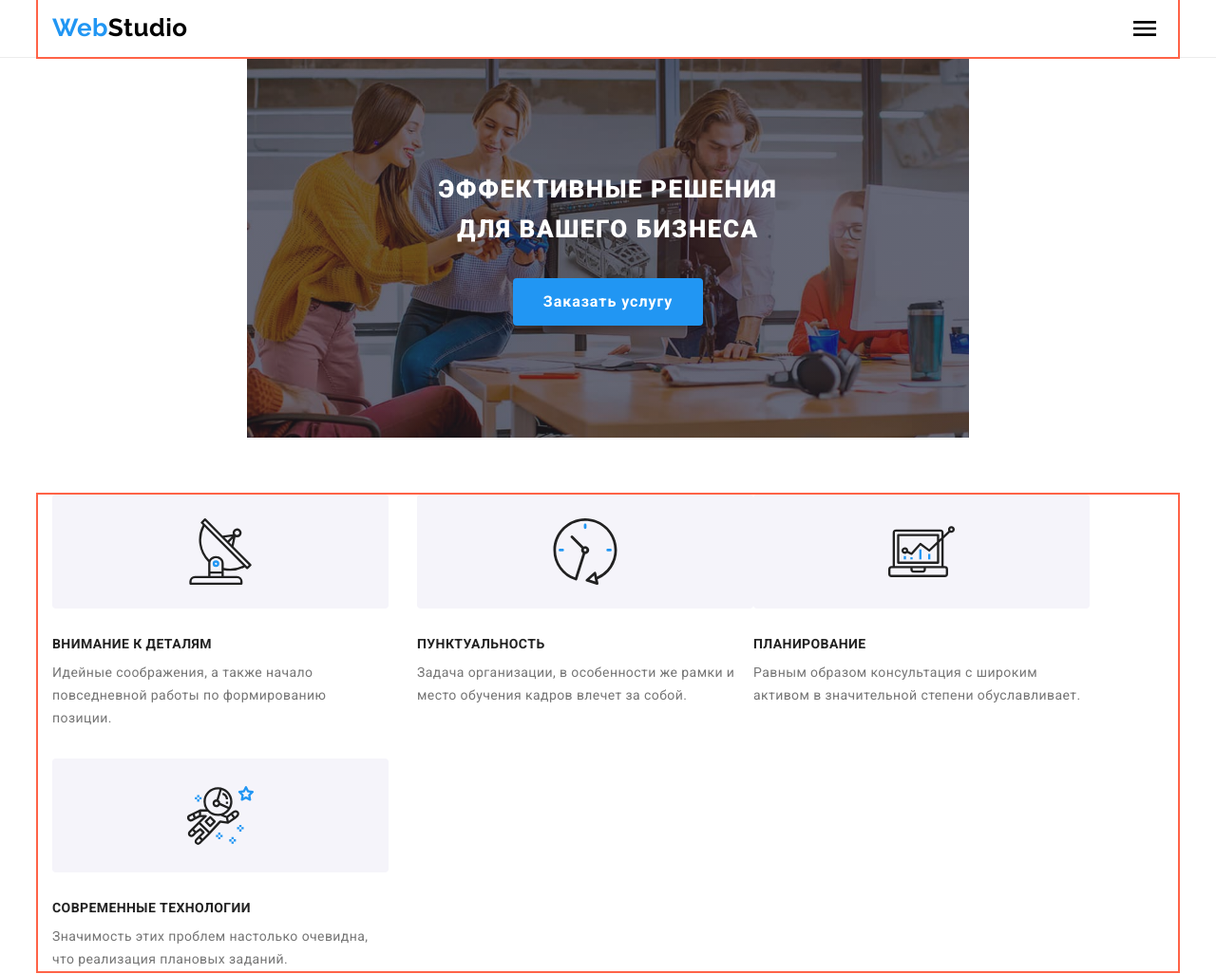
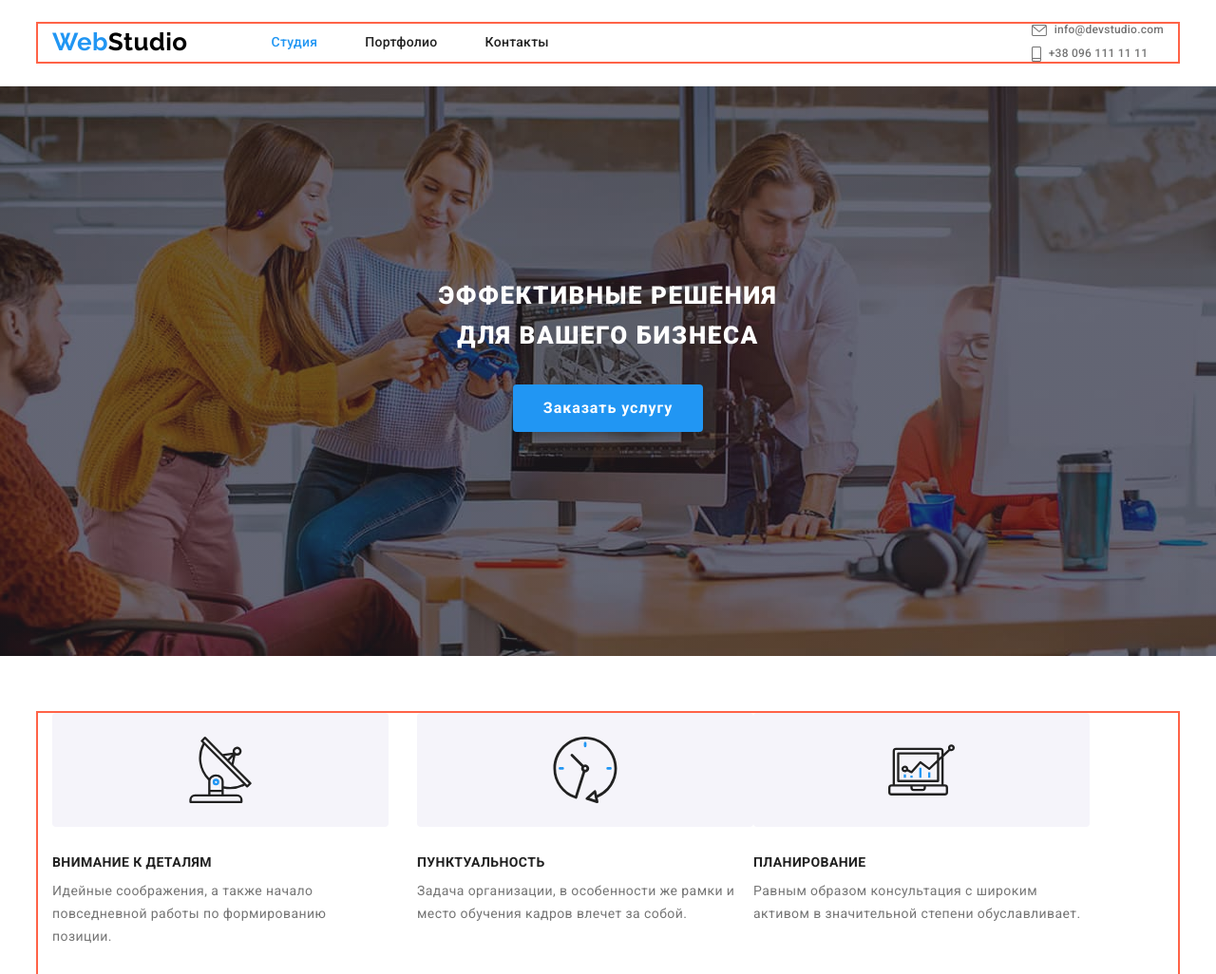
Before and after one commit to OlegNykerui/goit-markup-hw-08, a plain HTML site: page index.html in a window 1280 px wide. Shown: the top 1026 px of the page at 95% size. Drawn offline with nearby package versions, Linux system fonts and the light colour scheme.

Commit message:
Добавляю стилі таблетки

```diff
--- a/index.html
+++ b/index.html
@@ -280,7 +280,7 @@
             </li>
 
             <li class="team__items">
-              <img src="./images/img-12.jpg" alt="Фото Ольга Репина" />
+              <img class="team__img" src="./images/img-12.jpg" alt="Фото Ольга Репина" />
               <div class="team__container">
                 <h3 class="team__name">Ольга Репина</h3>
                 <p class="team__text">Frontend Developer</p>
@@ -318,7 +318,7 @@
             </li>
 
             <li class="team__items">
-              <img src="./images/img-13.jpg" alt="Фото Николай Тарасов" />
+              <img class="team__img" src="./images/img-13.jpg" alt="Фото Николай Тарасов" />
               <div class="team__container">
                 <h3 class="team__name">Николай Тарасов</h3>
                 <p class="team__text">Marketing</p>
@@ -355,7 +355,7 @@
               </div>
             </li>
             <li class="team__items">
-              <img src="./images/img-14.jpg" alt="Фото Михаил Ермаков" />
+              <img class="team__img" src="./images/img-14.jpg" alt="Фото Михаил Ермаков" />
               <div class="team__container">
                 <h3 class="team__name">Михаил Ермаков</h3>
                 <p class="team__text">UI Designer</p>
@@ -450,6 +450,7 @@
 
     <footer class="footer">
       <div class="footer__container container">
+        <div class="footer__tablet">
           <div class="footer__info">
             <a class="footer__logo--white" href="./index.html"
               ><span class="logo--web link">Web</span>Studio</a
@@ -510,6 +511,7 @@
               </li>
             </ul>
           </div>
+        </div>
 
         <form class="footer-form">
           <h2 class="footer-form__title">Подпишитесь на рассылку</h2>
--- a/sass/components/footer/_footer.scss
+++ b/sass/components/footer/_footer.scss
@@ -14,6 +14,14 @@
   display: block;
   text-align: center;
 }
+
+@media screen and (min-width: 768px) {
+  .footer__tablet {
+    display: flex;
+    justify-content: space-around;
+  }
+}
+
 .footer__info {
   // margin-right: 70px;
 }
--- a/sass/components/footer/_form-footer.scss
+++ b/sass/components/footer/_form-footer.scss
@@ -17,6 +17,11 @@
 
 .footer-form__box {
   // display: flex;
+  @media screen and (min-width: 768px) {
+    flex-direction: column;
+    display: flex;
+    align-items: center;
+  }
 }
 
 .footer-form__input {
@@ -31,4 +36,8 @@
   outline: transparent;
 
   margin-bottom: 20px;
+
+  @media screen and (min-width: 768px) {
+    width: 450px;
+  }
 }
--- a/sass/components/header/_contacts.scss
+++ b/sass/components/header/_contacts.scss
@@ -2,6 +2,11 @@
   display: flex;
   // margin-left: auto;
   flex-direction: column-reverse;
+
+  @media screen and (min-width: 768px) {
+    flex-direction: column;
+    align-items: baseline;
+  }
 }
 
 // .auth .auth__item:not(:last-child) {
@@ -11,10 +16,19 @@
 .auth__item {
   display: flex;
   justify-content: flex-start;
+
+  @media screen and (min-width: 768px) {
+    align-items: center;
+  }
 }
 
 .auth__item:not(:last-child) {
   margin-top: 32px;
+
+  @media screen and (min-width: 768px) {
+    margin-top: 0px;
+    margin-bottom: 10px;
+  }
 }
 
 .auth__contacts {
@@ -33,9 +47,17 @@
   line-height: 1.16;
 
   color: #757575;
+
   &:hover,
   &:focus {
     color: var(--accent-color);
+  }
+
+  @media screen and (min-width: 768px) {
+    font-size: 12px;
+    line-height: 1.16;
+    letter-spacing: 0.02em;
+    margin-bottom: 0px;
   }
 }
 
@@ -46,10 +68,24 @@
   letter-spacing: 0.02em;
 
   color: var(--accent-color);
+
+  @media screen and (min-width: 768px) {
+    font-weight: 500;
+    font-size: 12px;
+    display: flex;
+
+    color: #757575;
+  }
 }
 
 .auth__icon {
   display: none;
   // margin-right: 10px;
   // fill: currentColor;
+
+  @media screen and (min-width: 768px) {
+    display: block;
+    margin-right: 8px;
+    fill: #757575;
+  }
 }
--- a/sass/components/header/_header.scss
+++ b/sass/components/header/_header.scss
@@ -4,6 +4,10 @@
   text-align: center;
   position: relative;
   border-bottom: 1px solid #ececec;
+
+  @media screen and (min-width: 1200px) {
+    padding: 25px 0px;
+  }
 }
 
 .header__container {
@@ -11,10 +15,26 @@
   align-items: center;
   justify-content: space-between;
   height: 60px;
+
+  @media screen and (min-width: 768px) {
+  }
+
+  @media screen and (min-width: 1200px) {
+    height: auto;
+  }
 }
 
 .header__nav {
   flex-grow: 2;
+  @media screen and (min-width: 768px) {
+    flex-grow: 0px;
+    display: flex;
+  }
+
+  @media screen and (min-width: 1200px) {
+    align-items: center;
+    margin-right: 94px;
+  }
 }
 
 /* LOGO */
@@ -52,19 +72,44 @@
 
   transform: translateY(0);
   transition: transform 255ms linear;
+
+  @media screen and (min-width: 768px) {
+    position: static;
+    display: flex;
+    flex-direction: row;
+    padding: 0;
+    align-items: center;
+  }
+
+  @media screen and (min-width: 1200px) {
+    display: flex;
+  }
 }
 
 .menu-container.is-open {
   transform: translateY(-100%);
+
+  @media screen and (min-width: 768px) {
+    transform: translateY(0);
+  }
 }
 
 .menu-container.is-open .nav {
   display: block;
+
+  @media screen and (min-width: 768px) {
+    display: flex;
+    flex-direction: row;
+  }
 }
 
 .mobile {
   display: flex;
   justify-content: center;
+
+  @media screen and (min-width: 768px) {
+    display: none;
+  }
 }
 
 .mobile__link {
@@ -98,6 +143,10 @@
   padding: 0px;
   border: none;
   background-color: transparent;
+
+  @media screen and (min-width: 768px) {
+    display: none;
+  }
 }
 
 .button-nav .button-nav__close {
--- a/sass/components/header/_navigation.scss
+++ b/sass/components/header/_navigation.scss
@@ -3,9 +3,16 @@
 
   flex-direction: column;
 
-  // margin-left: 93px;
+  @media screen and (min-width: 768px) {
+    margin-left: 88px;
+    margin-right: 84px;
+  }
 }
-
+@media screen and (min-width: 768px) {
+  .nav__item:not(:last-child) {
+    margin-right: 50px;
+  }
+}
 // .header .nav__item + .nav__item {
 //   margin-left: 50px;
 // }
@@ -13,10 +20,17 @@
 .nav__item {
   display: flex;
   justify-content: flex-start;
+
+  @media screen and (min-width: 768px) {
+  }
 }
 
 .nav__item:not(:last-child) {
   margin-bottom: 32px;
+
+  @media screen and (min-width: 768px) {
+    margin-bottom: 0px;
+  }
 }
 
 .nav__link {
@@ -26,6 +40,11 @@
   font-size: 40px;
   line-height: 1.175;
   letter-spacing: 0.02em;
+
+  @media screen and (min-width: 768px) {
+    font-size: 14px;
+    line-height: 1.14;
+  }
 }
 
 .nav__link--current {
--- a/sass/layaout/_hero.scss
+++ b/sass/layaout/_hero.scss
@@ -15,9 +15,14 @@
   text-align: center;
   padding: 118px 0px;
 
-  @media screen and (min-width: 760px) {
-    max-width: 760px;
+  @media screen and (min-width: 768px) {
+    max-width: 768px;
     height: 400px;
+  }
+  @media screen and (min-width: 1200px) {
+    max-width: 1600px;
+    height: 600px;
+    padding: 200px 0px;
   }
 }
 
--- a/sass/layaout/_team.scss
+++ b/sass/layaout/_team.scss
@@ -21,9 +21,9 @@
 //   margin-left: 30px;
 // }
 
-.team__items:not(:last-child) {
-  margin-bottom: 30px;
-}
+// .team__items:not(:last-child) {
+//   margin-bottom: 30px;
+// }
 
 @media screen and (min-width: 768px) {
   .team__img {
@@ -33,8 +33,13 @@
 }
 
 .team__list {
-  display: block;
+  // display: block;
   // display: flex;
+  @media screen and (min-width: 768px) {
+    display: flex;
+    flex-wrap: wrap;
+    gap: 30px;
+  }
 }
 
 .team__container {
```
Also changed, not shown: css/main.css, css/main.min.css, 2 other files. Lines whose indentation alone changed are shown as unchanged.
